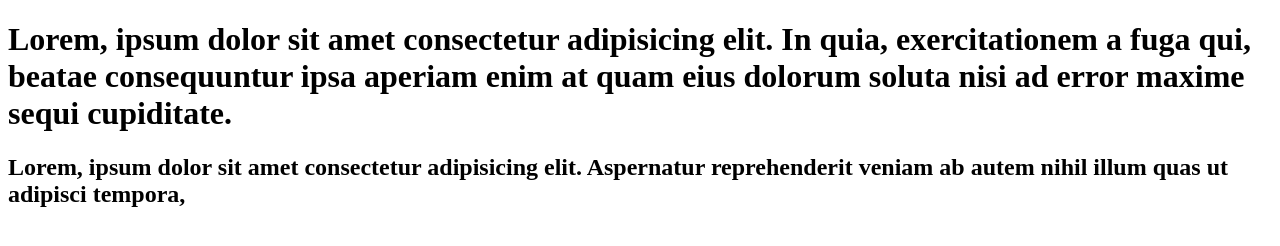
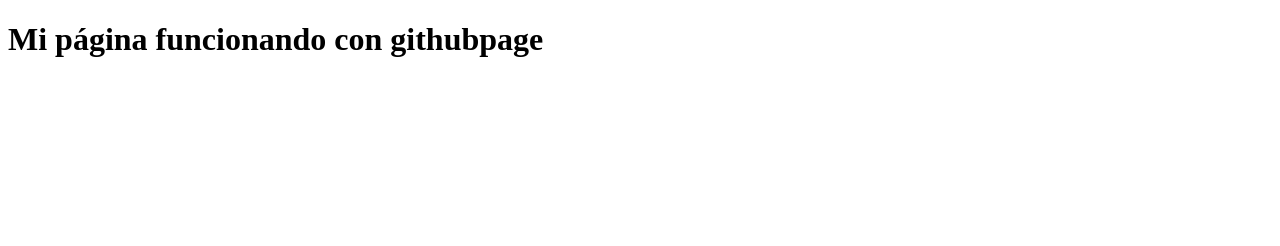
Before and after one commit to Vrogelh/eliminar-prueba, a plain HTML site: page prueba.html in a window 1280 px wide. Drawn offline with Linux system fonts and the light colour scheme.

Commit message:
modifique el index

```diff
--- a/prueba.html
+++ b/prueba.html
@@ -3,14 +3,10 @@
 <head>
     <meta charset="UTF-8">
     <meta name="viewport" content="width=device-width, initial-scale=1.0">
-    <title>Document</title>
+    <title>Git Hub Pages</title>
 </head>
 <body>
-    <div>
-        <h1>Lorem, ipsum dolor sit amet consectetur adipisicing elit.
-            In quia, exercitationem a fuga qui, beatae consequuntur ipsa aperiam enim at quam eius dolorum soluta nisi ad error maxime sequi cupiditate.</h1>
+    <h1>Mi página funcionando con githubpage</h1>
+</body>
 
-        <h2>Lorem, ipsum dolor sit amet consectetur adipisicing elit. Aspernatur reprehenderit veniam ab autem nihil illum quas ut adipisci tempora, </h2>
-    </div>
-</body>
 </html>
```
